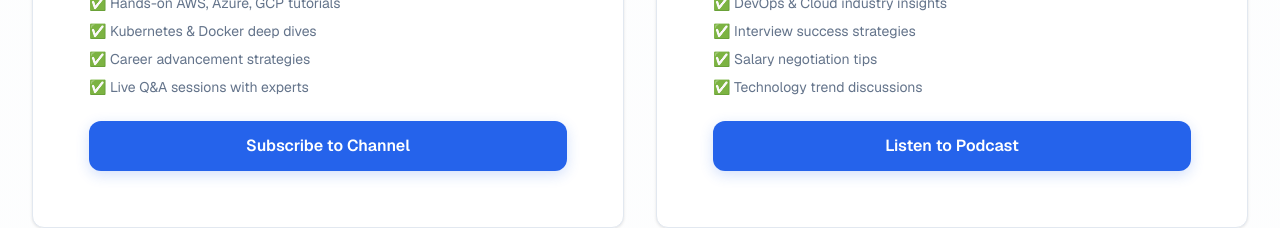
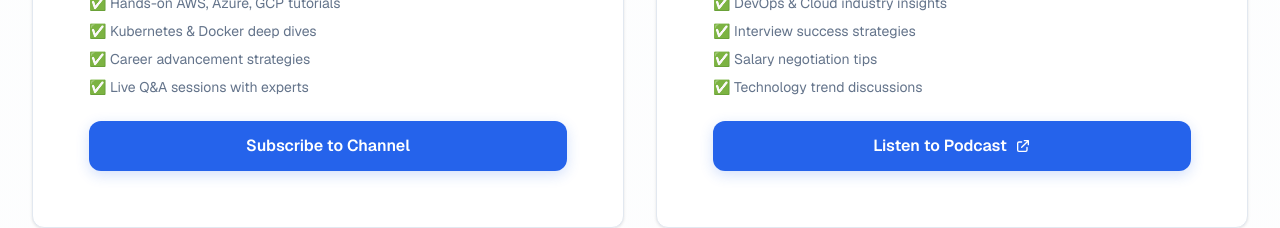
Before and after one commit to devopsinterviewcloud/devopsinterview.cloud, a Next.js app: page / in a window 1280 px wide. Shown: the part 6200-6428 px from the top of the page. Built offline with nearby package versions, Linux system fonts and the light colour scheme.

Commit message:
Link podcast button to Podbean page
- Updated 'Listen to Podcast' button to link to Podbean
- Added external link icon
- Opens in new tab with security attributes

URL: https://www.podbean.com/pw/pbblog-323ju-143aa2b

```diff
--- a/src/app/page.tsx
+++ b/src/app/page.tsx
@@ -492,9 +492,17 @@ export default function Home() {
                   <li>✅ Salary negotiation tips</li>
                   <li>✅ Technology trend discussions</li>
                 </ul>
-                <button className="btn-primary w-full bg-purple-600 hover:bg-purple-700 text-white">
+                <a
+                  href="https://www.podbean.com/pw/pbblog-323ju-143aa2b"
+                  target="_blank"
+                  rel="noopener noreferrer"
+                  className="btn-primary w-full bg-purple-600 hover:bg-purple-700 text-white inline-flex items-center justify-center"
+                >
                   Listen to Podcast
-                </button>
+                  <svg className="w-4 h-4 ml-2" fill="none" stroke="currentColor" viewBox="0 0 24 24">
+                    <path strokeLinecap="round" strokeLinejoin="round" strokeWidth={2} d="M10 6H6a2 2 0 00-2 2v10a2 2 0 002 2h10a2 2 0 002-2v-4M14 4h6m0 0v6m0-6L10 14" />
+                  </svg>
+                </a>
               </div>
             </div>
           </div>
```
